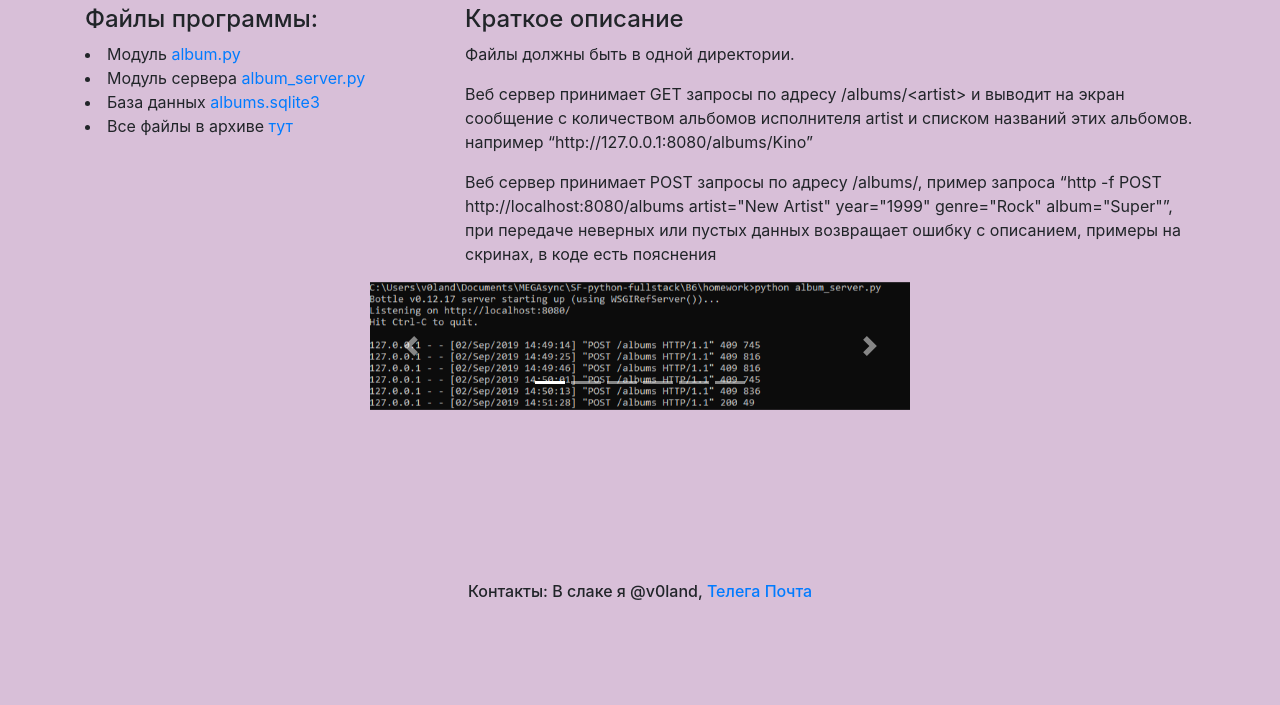
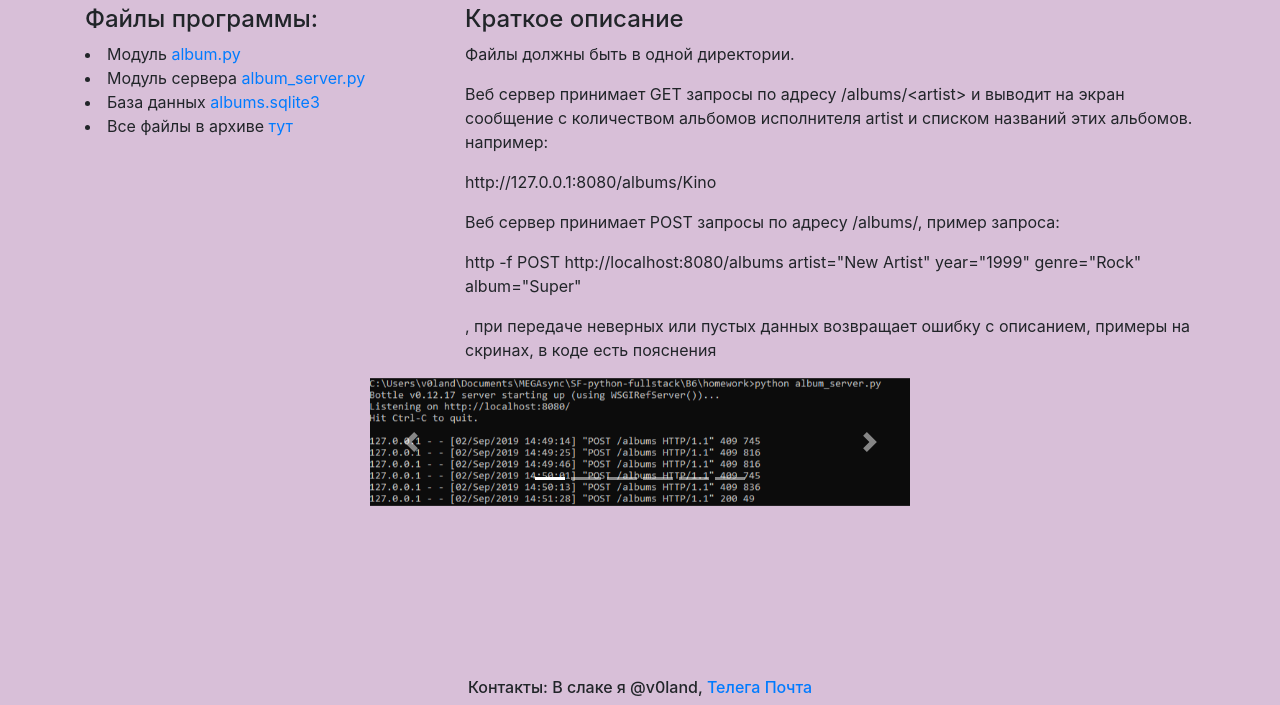
Before and after one commit to V0land13/b6, a plain HTML site: page index.html in a window 1280 px wide. Shown: the part 99-804 px from the top of the page. Drawn offline with nearby package versions, Linux system fonts and the light colour scheme.

Commit message:
правка index
Заменил <q> на <blockquote>

```diff
--- a/index.html
+++ b/index.html
@@ -28,8 +28,8 @@
             <div class="col-8">
                 <h4>Краткое описание</h4>
                 <p>Файлы должны быть в одной директории.</p>
-                <p>Веб сервер принимает GET запросы по адресу /albums/&lt;artist&gt;  и выводит на экран сообщение с количеством альбомов исполнителя artist и списком названий этих альбомов. например <q>http://127.0.0.1:8080/albums/Kino</q></p>
-                <p>Веб сервер принимает POST запросы по адресу /albums/, пример запроса <q>http -f POST http://localhost:8080/albums artist="New Artist" year="1999" genre="Rock" album="Super"</q>, при передаче неверных или пустых данных возвращает ошибку с описанием, примеры на скринах, в коде есть пояснения</p>
+                <p>Веб сервер принимает GET запросы по адресу /albums/&lt;artist&gt;  и выводит на экран сообщение с количеством альбомов исполнителя artist и списком названий этих альбомов. например: <blockquote>http://127.0.0.1:8080/albums/Kino</blockquote></p>
+                <p>Веб сервер принимает POST запросы по адресу /albums/, пример запроса: <blockquote>http -f POST http://localhost:8080/albums artist="New Artist" year="1999" genre="Rock" album="Super"</blockquote>, при передаче неверных или пустых данных возвращает ошибку с описанием, примеры на скринах, в коде есть пояснения</p>
             </div>
         </div>
     <!-- Карусель скриншотов -->
```
